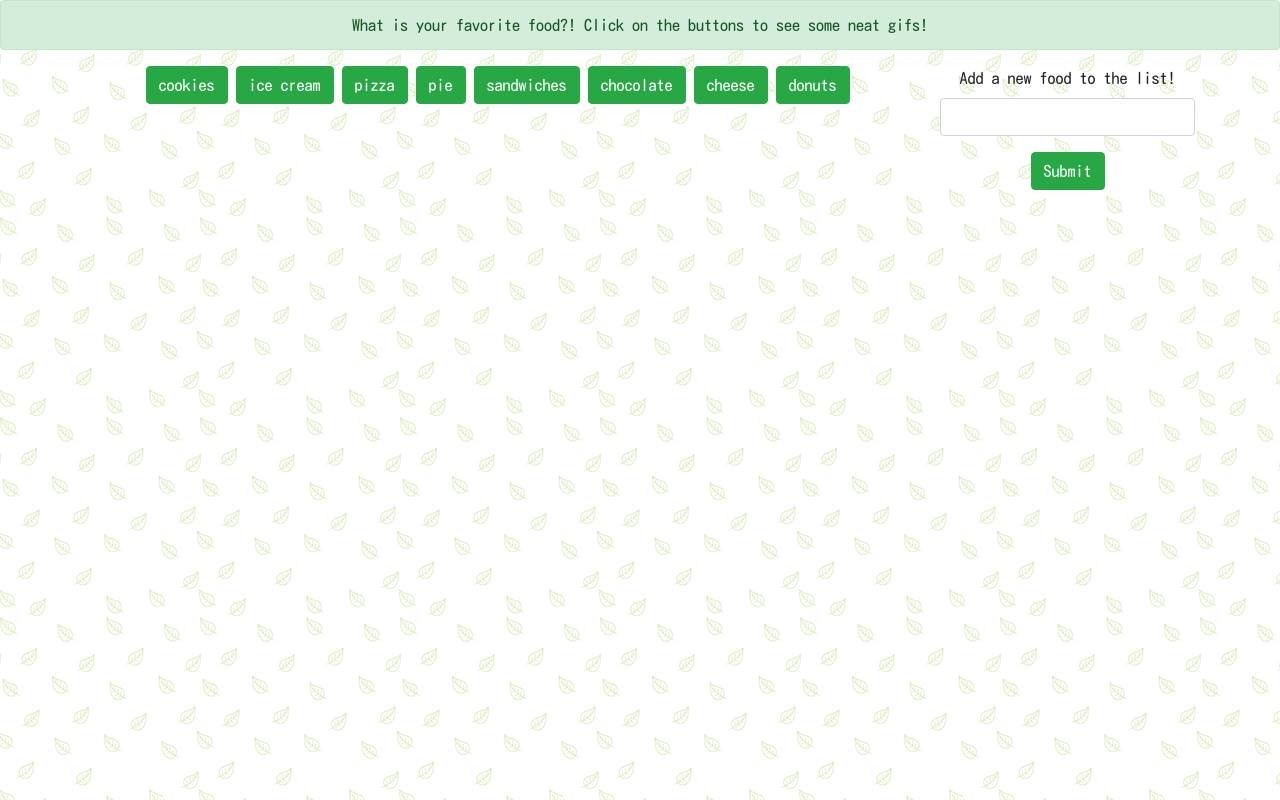
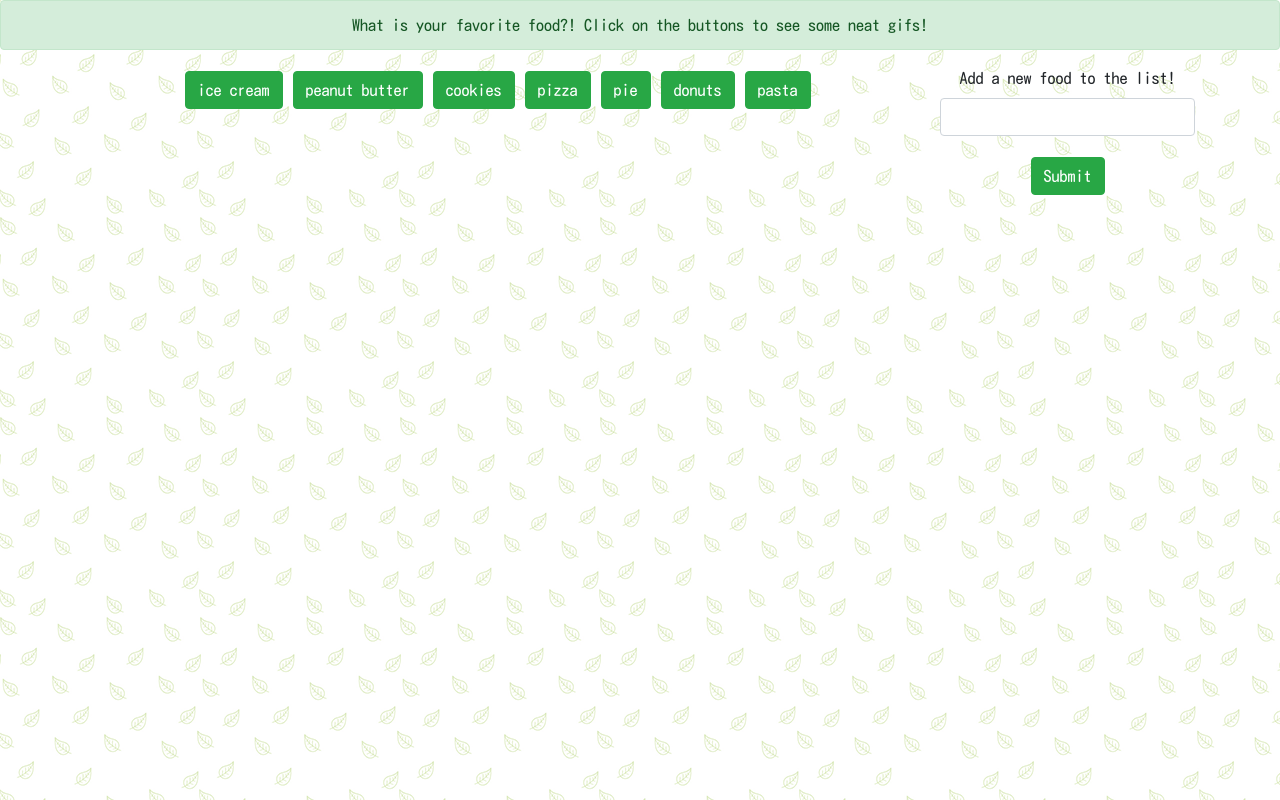
Before and after one commit to katiemoon1/gifTastic-Giphy, a plain HTML site: page index.html in a window 1280 px wide. Drawn offline with nearby package versions, Linux system fonts and the light colour scheme.

Commit message:
Created function to make buttons from strings in an array.

```diff
--- a/css/style.css
+++ b/css/style.css
@@ -10,3 +10,7 @@ body {
 #button-holder {
     text-align: center;
 }
+
+button {
+    margin: 5px;
+}
--- a/index.html
+++ b/index.html
@@ -16,32 +16,7 @@
 <div class="container">
     <div class="row" id="button-holder">
         <div class="col-md-9">
-            <div id="gif-buttons">
-                <button type="button" class="btn btn-success" data-item="cookies">
-                    cookies
-                </button>
-                <button type="button" class="btn btn-success" data-item="ice cream">
-                    ice cream
-                </button>
-                <button type="button" class="btn btn-success" data-item="pizza">
-                    pizza
-                </button>
-                <button type="button" class="btn btn-success" data-item="pie">
-                    pie
-                </button>
-                <button type="button" class="btn btn-success" data-item="sandwiches">
-                    sandwiches
-                </button>
-                <button type="button" class="btn btn-success" data-item="chocolate">
-                    chocolate
-                </button>
-                <button type="button" class="btn btn-success" data-item="cheese">
-                    cheese
-                </button>
-                <button type="button" class="btn btn-success" data-item="donuts">
-                    donuts
-                </button>
-            </div>
+            <div id="gif-buttons"></div>
             <div id="gifs-show-here"></div>
         </div>
         <div class="col-md-3">
@@ -57,12 +32,6 @@
     </div>
 </div>
 
-
-
-
-
-
-
 <script type="text/javascript" src="https://cdnjs.cloudflare.com/ajax/libs/jquery/3.2.1/jquery.min.js"></script>
 <script type="text/javascript" src="javascript/app.js"></script>
 </body>
--- a/javascript/app.js
+++ b/javascript/app.js
@@ -1,4 +1,20 @@
 $(document).ready(() => {
+
+// Array of favorite foods
+var foods = ["ice cream", "peanut  butter", "cookies", "pizza", "pie", "donuts", "pasta"]
+
+// Function for creating buttons for the different foods when the page loads
+var createButtons = function() {
+    $("#gif-buttons").empty();
+
+    for (var i = 0; i < foods.length; i++) {
+        var create = $("<button>");
+        create.addClass("btn btn-success");
+        create.attr("data-item", foods[i]);
+        create.text(foods[i]);
+        $("#gif-buttons").append(create);
+    }
+};
 
 // Creating a click event for the category buttons
 $("button").on("click", function() {
@@ -44,5 +60,7 @@ $(".gif-button").on("click", function() {
     }
 });
 
+// Calling functions
+createButtons();
 
 });
```
